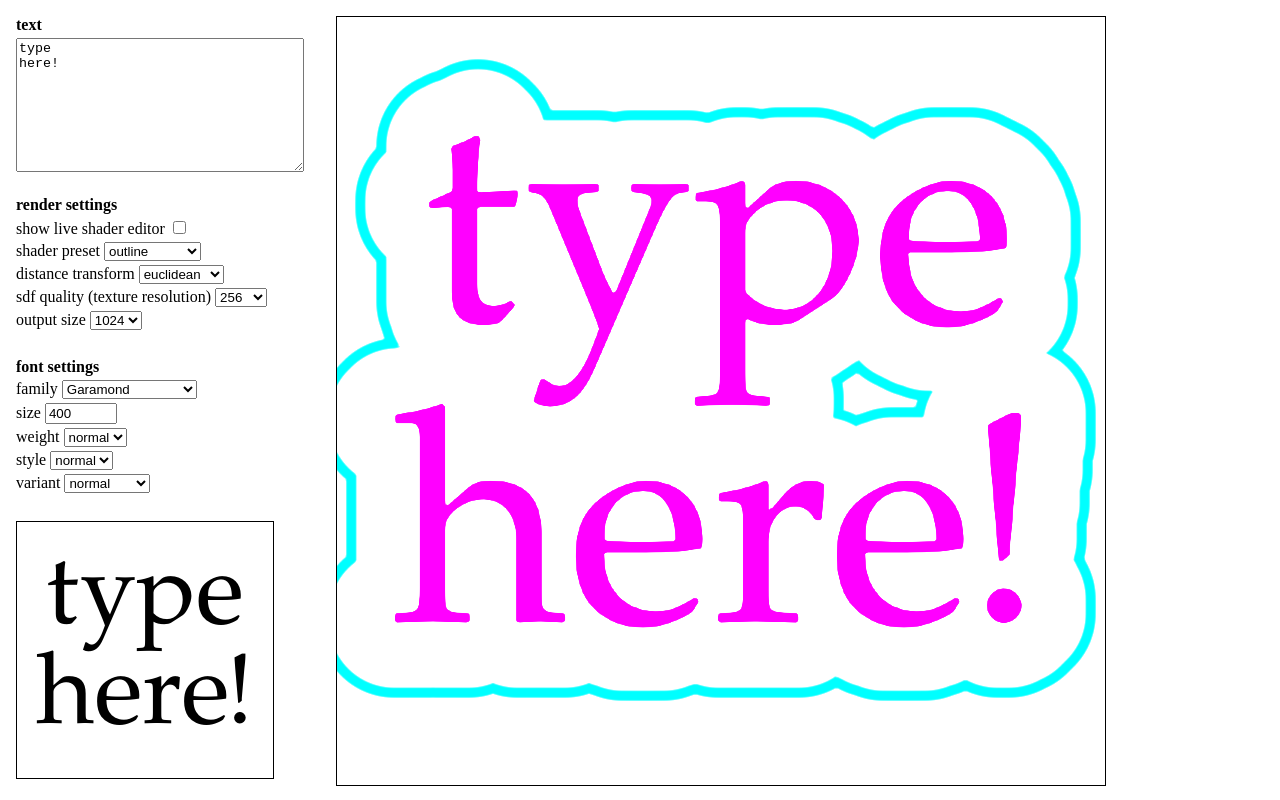
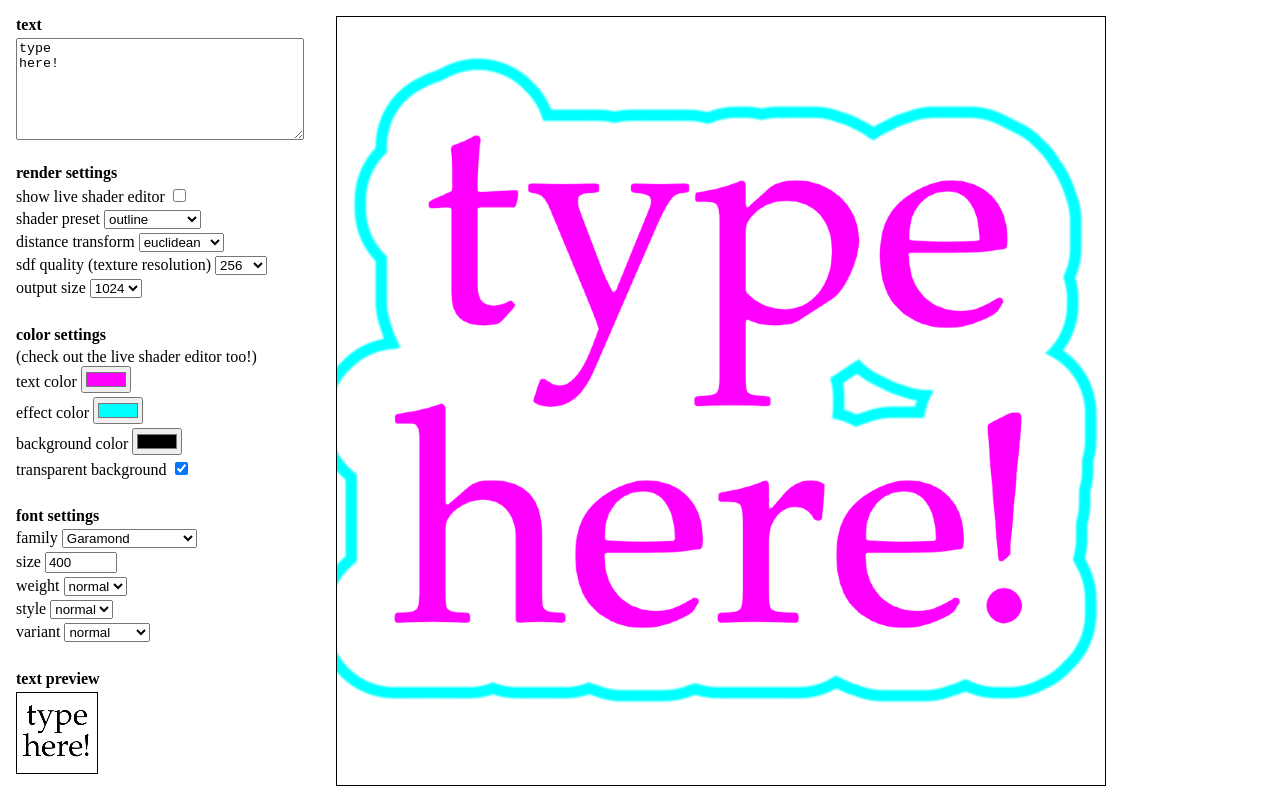
Before and after one commit to legnes/sdf-text, a plain HTML site: page index.html in a window 1280 px wide. Drawn offline with Linux system fonts and the light colour scheme.

Commit message:
Add color inputs

```diff
--- a/css/main.css
+++ b/css/main.css
@@ -30,7 +30,7 @@ html, body {
 }
 
 #textInput {
-  height: 8rem;
+  height: 6rem;
 }
 
 label {
@@ -38,8 +38,8 @@ label {
 }
 
 #glyphsCanvas {
-  width: 16rem;
-  height: 16rem;
+  width: 5rem;
+  height: 5rem;
   border: 1px solid black;
 }
 
@@ -50,7 +50,7 @@ label {
 }
 
 .editor {
-  width: 33rem;
+  width: 38rem;
   height: 80%;
   margin: 1rem 1rem 0 0;
 }
--- a/index.html
+++ b/index.html
@@ -47,6 +47,26 @@
         </label>
       </div>
       <div class="input-section">
+        <span class="input-section-header">color settings</span>
+        <span>(check out the live shader editor too!)</span>
+        <label>
+          text color
+          <input id="textColorInput" type="color"></input>
+        </label>
+        <label>
+          effect color
+          <input id="effectColorInput" type="color"></input>
+        </label>
+        <label>
+          background color
+          <input id="backgroundColorInput" type="color"></input>
+        </label>
+        <label>
+          transparent background
+          <input id="backgroundTransparencyInput" type="checkbox"></input>
+        </label>
+      </div>
+      <div class="input-section">
         <span class="input-section-header">font settings</span>
         <label>
           family
@@ -92,7 +112,10 @@
           </select>
         </label>
       </div>
-      <canvas id="glyphsCanvas" width="256" height="256"></canvas>
+      <div class="input-section">
+        <span class="input-section-header">text preview</span>
+        <canvas id="glyphsCanvas" width="256" height="256"></canvas>
+      </div>
     </div>
     <div id="editorContainer" class="hidden">
       <textarea id="shaderEditor" class="editor"></textarea>
--- a/js/dom-utils.js
+++ b/js/dom-utils.js
@@ -20,11 +20,12 @@ const deepSet = (obj, path, val) => {
 
 export const bindStateListener = (selector, eventName, statePath, callback, state) => {
   const elt = document.querySelector(selector);
+  const valueProp = elt.type === 'checkbox' ? 'checked' : 'value';
   elt.addEventListener(eventName, (evt) => {
-    deepSet(state, statePath, evt.target.value);
+    deepSet(state, statePath, evt.target[valueProp]);
     callback();
   });
-  elt.value = deepGet(state, statePath);
+  elt[valueProp] = deepGet(state, statePath);
 };
 
 export const populateOptions = (selectSelector, optionsObj, initialVal) => {
@@ -36,3 +37,10 @@ export const populateOptions = (selectSelector, optionsObj, initialVal) => {
   }
   elt.value = initialVal;
 };
+
+export const hexToRgb = (rgb, hex) => {
+  const components = /^#([a-f\d]{2})([a-f\d]{2})([a-f\d]{2})$/i.exec(hex);
+  rgb[0] = parseInt(components[1], 16) / 255;
+  rgb[1] = parseInt(components[2], 16) / 255;
+  rgb[2] = parseInt(components[3], 16) / 255;
+};
--- a/js/main.js
+++ b/js/main.js
@@ -1,12 +1,11 @@
 import { createContext, createStaticScene, createOrUpdatePipeline, updateTexture, render, resize } from './webgl-utils.js';
-import { populateOptions, bindStateListener } from './dom-utils.js';
+import { populateOptions, bindStateListener, hexToRgb } from './dom-utils.js';
 import distanceTransforms from './distance-transforms.js';
 import shaders from '../shaders/index.js';
 
-// To Do
-// [ ] Shader control
-//      [ ] add UI for some uniforms (color? distance?)
-//      [ ] auto detect uniforms and add to UI?
+// [ ] Shaders
+//      [ ] shaped text (sdf val changes along axis)
+//      [ ] drips???
 
 const state = {
   input: {
@@ -25,6 +24,12 @@ const state = {
       name: 'outline',
       editor: null,
       output: null
+    },
+    colors: {
+      textColor: '#ff00ff',
+      effectColor: '#00ffff',
+      backgroundColor: '#000000',
+      transparentBackground: true
     }
   },
   glyphs: {
@@ -44,6 +49,22 @@ const state = {
       {
         name: 'uOutputResolution',
         values: [-1, -1]
+      },
+      {
+        name: 'uTextColor',
+        values: [1, 1, 1]
+      },
+      {
+        name: 'uEffectColor',
+        values: [1, 1, 1]
+      },
+      {
+        name: 'uBackgroundColor',
+        values: [1, 1, 1]
+      },
+      {
+        name: 'uBackgroundAlpha',
+        values: [1]
       }
     ]
   },
@@ -62,6 +83,12 @@ const initDom = () => {
 
   populateOptions('#distanceTransformSelect', distanceTransforms, state.input.distanceTransform.name);
   bindStateListener('#distanceTransformSelect', 'change', 'input.distanceTransform.name', renderFull, state);
+
+  bindStateListener('#textColorInput', 'input', 'input.colors.textColor', updateColorUniformsAndRenderWebgl, state);
+  bindStateListener('#effectColorInput', 'input', 'input.colors.effectColor', updateColorUniformsAndRenderWebgl, state);
+  bindStateListener('#backgroundColorInput', 'input', 'input.colors.backgroundColor', updateColorUniformsAndRenderWebgl, state);
+  bindStateListener('#backgroundTransparencyInput', 'change', 'input.colors.transparentBackground', updateColorUniformsAndRenderWebgl, state);
+  updateColorUniforms();
 
   document.querySelector('#sdfResolution').addEventListener('change', (evt) => {
     const resolution = parseInt(evt.target.value);
@@ -130,6 +157,18 @@ const updateFont = () => {
 const updateFontAndRenderFull = () => {
   updateFont();
   renderFull();
+};
+
+const updateColorUniforms = () => {
+  hexToRgb(state.webgl.uniforms[2].values, state.input.colors.textColor);
+  hexToRgb(state.webgl.uniforms[3].values, state.input.colors.effectColor);
+  hexToRgb(state.webgl.uniforms[4].values, state.input.colors.backgroundColor);
+  state.webgl.uniforms[5].values[0] = state.input.colors.transparentBackground ? 0 : 1;
+};
+
+const updateColorUniformsAndRenderWebgl = () => {
+  updateColorUniforms();
+  renderWebgl();
 };
 
 const loadShader = () => {
--- a/js/webgl-utils.js
+++ b/js/webgl-utils.js
@@ -157,6 +157,7 @@ export const render = (gl, pipeline, uniforms) => {
   if (pipeline.error) return;
 
   // TODO: add safety/checking?
+  // TODO: cache/check values?
   const uniformLocations = pipeline.uniformLocations || uniforms.map((uniform) => gl.getUniformLocation(pipeline.program, uniform.name));
   pipeline.uniformLocations = uniformLocations;
   uniforms.forEach((uniform, idx) => {
--- /dev/null
+++ b/shaders/common-frag.js
@@ -0,0 +1,16 @@
+export const header = `
+varying vec2 vUV;
+
+uniform sampler2D uSdf;
+uniform vec2 uSdfResolution;
+uniform vec2 uOutputResolution;
+uniform vec3 uTextColor;
+uniform vec3 uEffectColor;
+uniform vec3 uBackgroundColor;
+uniform float uBackgroundAlpha;
+`;
+
+export const distance = `
+  float distanceUV = texture2D(uSdf, vUV).r / uSdfResolution.x;
+  float distancePx = distanceUV * uOutputResolution.x;
+`;
--- a/shaders/concentric-frag.js
+++ b/shaders/concentric-frag.js
@@ -1,14 +1,14 @@
+import { header, distance } from './common-frag.js';
+
 const shader = `
 precision mediump float;
 
 ////////////////////////////////
 // SETTINGS
-// colors are in RGBA
+// colors are in RGB
 // distances and fuzziness are in pixels
 // (of inherent resolution)
 ////////////////////////////////
-const vec4 TEXT_COLOR = vec4(1, 0, 1, 1);
-const vec4 RING_COLOR = vec4(0, 1, 1, 1);
 const int RING_PERIOD = 6;
 const int RING_WIDTH = 1;
 const int RING_FUZZINESS = 1;
@@ -17,17 +17,9 @@ const int RINGS_START = 6;
 const int RINGS_END = 8;
 const int RINGS_FADE = 8;
 ////////////////////////////////
-
-varying vec2 vUV;
-
-uniform sampler2D uSdf;
-uniform vec2 uSdfResolution;
-uniform vec2 uOutputResolution;
-
+${header}
 void main() {
-  float distanceUV = texture2D(uSdf, vUV).r / uSdfResolution.x;
-  float distancePx = distanceUV * uOutputResolution.x;
-
+${distance}
   float isText = smoothstep(float(TEXT_FUZZINESS), 0., distancePx);
 
   float ringPeriod = float(RING_PERIOD);
@@ -40,10 +32,14 @@ void main() {
                        smoothstep(ringFalloff, 0., concentricPosition - ringRadius);
   float concentricFade = smoothstep(-concentricIndexFalloff, 0., concentricIndex - float(RINGS_START)) *
                          smoothstep(concentricIndexFalloff, 0., concentricIndex - float(RINGS_END));
-  vec4 ringColor = vec4(RING_COLOR.rgb, concentricFade);
+  vec4 ringColor = vec4(uEffectColor, concentricFade);
   isConcentric *= (1. - isText);
 
-  gl_FragColor = isText * TEXT_COLOR + isConcentric * ringColor;
+  float isBackground = (1. - isText) * (1. - isConcentric);
+
+  gl_FragColor = isText * vec4(uTextColor, 1) +
+                 isConcentric * ringColor +
+                 isBackground * vec4(uBackgroundColor, uBackgroundAlpha);
 }
 
 `;
--- a/shaders/drop-shadow-frag.js
+++ b/shaders/drop-shadow-frag.js
@@ -1,37 +1,33 @@
+import { header, distance } from './common-frag.js';
+
 const shader = `
 precision mediump float;
 
 ////////////////////////////////
 // SETTINGS
-// colors are in RGBA
+// colors are in RGB
 // distances and fuzziness are in pixels
 // (of inherent resolution)
 ////////////////////////////////
-const vec4 TEXT_COLOR = vec4(1, 0, 1, 1);
-const vec4 SHAODW_COLOR = vec4(0, 1, 1, 1);
 const vec2 SHADOW_DIRECTION = vec2(-1, 2);
 const int SHAODW_DISTANCE = 60;
 const int SHADOW_EXTRA_WIDTH = -2;
 const int SHADOW_FUZZINESS = 5;
 const int TEXT_FUZZINESS = 2;
 ////////////////////////////////
-
-varying vec2 vUV;
-
-uniform sampler2D uSdf;
-uniform vec2 uSdfResolution;
-uniform vec2 uOutputResolution;
-
+${header}
 void main() {
-  float distanceUV = texture2D(uSdf, vUV).r / uSdfResolution.x;
-  float distancePx = distanceUV * uOutputResolution.x;
-
+${distance}
   float isText = smoothstep(float(TEXT_FUZZINESS), 0., distancePx);
   float shadowTexelDistancePx = texture2D(uSdf, vUV - normalize(SHADOW_DIRECTION) * float(SHAODW_DISTANCE) / uOutputResolution).r / uSdfResolution.x * uOutputResolution.x;
   float isShadow = smoothstep(float(SHADOW_FUZZINESS), 0., shadowTexelDistancePx - float(SHADOW_EXTRA_WIDTH));
   isShadow *= (1. - isText);
 
-  gl_FragColor = isText * TEXT_COLOR + isShadow * SHAODW_COLOR;
+  float isBackground = (1. - isText) * (1. - isShadow);
+
+  gl_FragColor = isText * vec4(uTextColor, 1) +
+                 isShadow * vec4(uEffectColor, 1) +
+                 isBackground * vec4(uBackgroundColor, uBackgroundAlpha);
 }
 `;
 export default shader;
--- a/shaders/extrude-frag.js
+++ b/shaders/extrude-frag.js
@@ -1,15 +1,15 @@
+import { header, distance } from './common-frag.js';
+
 const shader = `
 precision mediump float;
 
 ////////////////////////////////
 // SETTINGS
-// colors are in RGBA
+// colors are in RGB
 // distances and fuzziness are in pixels
 // (of inherent resolution)
 // direction will be normalized
 ////////////////////////////////
-const vec4 TEXT_COLOR = vec4(1, 0, 1, 1);
-const vec4 EXTRUSION_COLOR = vec4(0, 1, 1, 1);
 const vec2 EXTRUSION_DIRECTION = vec2(1, -4);
 const int EXTRUSION_START = 8;
 const int EXTRUSION_END = 70;
@@ -17,17 +17,9 @@ const int EXTRUSION_EXTRA_WIDTH = 1;
 const int EXTRUSION_FUZZINESS = 10;
 const int TEXT_FUZZINESS = 1;
 ////////////////////////////////
-
-varying vec2 vUV;
-
-uniform sampler2D uSdf;
-uniform vec2 uSdfResolution;
-uniform vec2 uOutputResolution;
-
+${header}
 void main() {
-  float distanceUV = texture2D(uSdf, vUV).r / uSdfResolution.x;
-  float distancePx = distanceUV * uOutputResolution.x;
-
+${distance}
   float isText = smoothstep(float(TEXT_FUZZINESS), 0., distancePx);
   float isExtrusion = 0.;
 
@@ -64,7 +56,11 @@ void main() {
   }
   isExtrusion *= (1. - isText);
 
-  gl_FragColor = isText * TEXT_COLOR + isExtrusion * EXTRUSION_COLOR;
+  float isBackground = (1. - isText) * (1. - isExtrusion);
+
+  gl_FragColor = isText * vec4(uTextColor, 1) +
+                 isExtrusion * vec4(uEffectColor, 1) +
+                 isBackground * vec4(uBackgroundColor, uBackgroundAlpha);
 }
 `;
 export default shader;
--- a/shaders/gradient-frag.js
+++ b/shaders/gradient-frag.js
@@ -1,42 +1,33 @@
+import { header, distance } from './common-frag.js';
+
 const shader = `
 precision mediump float;
-
+${header}
 ////////////////////////////////
 // SETTINGS
-// colors are in RGBA
+// colors are in RGB
 // distances and fuzziness are in pixels
 // (of inherent resolution)
 ////////////////////////////////
-const vec4 BACKGROUND_COLOR = vec4(0, 0, 0, 1);
-const vec4 COLOR_A = vec4(1, 0, 1, 1);
-const vec4 COLOR_B = vec4(0, 1, 1, 1);
 const int FUZZINESS = 120;
 
-vec4 gradient(vec2 uv) {
+vec3 gradient(vec2 uv) {
   // vertical
-  // return mix(COLOR_A, COLOR_B, uv.y);
+  // return mix(uTextColor, uEffectColor, uv.y);
 
   // horizontal
-  // return mix(COLOR_A, COLOR_B, uv.x);
+  // return mix(uTextColor, uEffectColor, uv.x);
 
   // center
-  return mix(COLOR_A, COLOR_B, distance(uv, vec2(0.5)) * 2.);
+  return mix(uTextColor, uEffectColor, distance(uv, vec2(0.5)) * 2.);
 }
 ////////////////////////////////
 
-varying vec2 vUV;
-
-uniform sampler2D uSdf;
-uniform vec2 uSdfResolution;
-uniform vec2 uOutputResolution;
-
 void main() {
-  float distanceUV = texture2D(uSdf, vUV).r / uSdfResolution.x;
-  float distancePx = distanceUV * uOutputResolution.x;
-
+${distance}
   float isText = smoothstep(float(FUZZINESS), 0., distancePx);
 
-  gl_FragColor = mix(BACKGROUND_COLOR, gradient(vUV), isText);
+  gl_FragColor = mix(vec4(uBackgroundColor, uBackgroundAlpha), vec4(gradient(vUV), 1), isText);
 }
 
 `;
--- a/shaders/outline-frag.js
+++ b/shaders/outline-frag.js
@@ -1,31 +1,22 @@
+import { header, distance } from './common-frag.js';
+
 const shader = `
 precision mediump float;
 
 ////////////////////////////////
 // SETTINGS
-// colors are in RGBA
+// colors are in RGB
 // distances and fuzziness are in pixels
 // (of inherent resolution)
 ////////////////////////////////
-const vec4 BACKGROUND_COLOR = vec4(1, 1, 1, 0);
-const vec4 TEXT_COLOR = vec4(1, 0, 1, 1);
-const vec4 OUTLINE_COLOR = vec4(0, 1, 1, 1);
 const int OUTLINE_START = 88;
 const int OUTLINE_END = 98;
 const int OUTLINE_FUZZINESS = 5;
 const int TEXT_FUZZINESS = 2;
 ////////////////////////////////
-
-varying vec2 vUV;
-
-uniform sampler2D uSdf;
-uniform vec2 uSdfResolution;
-uniform vec2 uOutputResolution;
-
+${header}
 void main() {
-  float distanceUV = texture2D(uSdf, vUV).r / uSdfResolution.x;
-  float distancePx = distanceUV * uOutputResolution.x;
-
+${distance}
   float isText = smoothstep(float(TEXT_FUZZINESS), 0., distancePx);
 
   float outlineFalloff = float(OUTLINE_FUZZINESS);
@@ -34,9 +25,9 @@ void main() {
 
   float isBackground = (1. - isText) * (1. - isOutline);
 
-  gl_FragColor = isText * TEXT_COLOR +
-                 isOutline * OUTLINE_COLOR +
-                 isBackground * BACKGROUND_COLOR;
+  gl_FragColor = isText * vec4(uTextColor, 1) +
+                 isOutline * vec4(uEffectColor, 1) +
+                 isBackground * vec4(uBackgroundColor, uBackgroundAlpha);
 }
 
 `;
--- a/shaders/pattern-mask-frag.js
+++ b/shaders/pattern-mask-frag.js
@@ -1,13 +1,14 @@
+import { header, distance } from './common-frag.js';
+
 const shader = `
 precision mediump float;
-
+${header}
 ////////////////////////////////
 // SETTINGS
-// colors are in RGBA
+// colors are in RGB
 // distances and positions are in pixels
 // (of inherent resolution)
 ////////////////////////////////
-const vec4 DOT_COLOR = vec4(1, 0, 1, 1);
 const int DOT_PERIOD = 8;
 const int DOT_RADIUS = 4;
 
@@ -15,23 +16,16 @@ vec4 pattern(vec2 position) {
   float period = float(DOT_PERIOD);
   float distance = length(mod(position, 2. * period) - period);
   float isDot = smoothstep(2., 0., distance - float(DOT_RADIUS));
-  return isDot * DOT_COLOR;
+  float isBackground = (1. - isDot);
+  return mix(vec4(uBackgroundColor, uBackgroundAlpha), vec4(uTextColor, 1), isDot);
 }
 ////////////////////////////////
 
-varying vec2 vUV;
-
-uniform sampler2D uSdf;
-uniform vec2 uSdfResolution;
-uniform vec2 uOutputResolution;
-
 void main() {
-  float distanceUV = texture2D(uSdf, vUV).r / uSdfResolution.x;
-  float distancePx = distanceUV * uOutputResolution.x;
-
+${distance}
   float isText = smoothstep(2., 0., distancePx);
 
-  gl_FragColor = isText * pattern(vUV * uOutputResolution);
+  gl_FragColor = mix(vec4(uBackgroundColor, uBackgroundAlpha), pattern(vUV * uOutputResolution), isText);
 }
 
 `;
--- a/shaders/raw-frag.js
+++ b/shaders/raw-frag.js
@@ -1,12 +1,8 @@
+import { header, distance } from './common-frag.js';
+
 const shader = `
 precision mediump float;
-
-varying vec2 vUV;
-
-uniform sampler2D uSdf;
-uniform vec2 uSdfResolution;
-uniform vec2 uOutputResolution;
-
+${header}
 void main() {
   float distanceUV = texture2D(uSdf, vUV).r / uSdfResolution.x;
   float distanceNormalized = distanceUV * 0.5 + 0.5;
--- a/shaders/simple-text-frag.js
+++ b/shaders/simple-text-frag.js
@@ -1,31 +1,23 @@
+import { header, distance } from './common-frag.js';
+
 const shader = `
 precision mediump float;
 
 ////////////////////////////////
 // SETTINGS
-// colors are in RGBA
+// colors are in RGB
 // distances and fuzziness are in pixels
 // (of inherent resolution)
 ////////////////////////////////
-const vec4 BACKGROUND_COLOR = vec4(0, 0, 0, 1);
-const vec4 TEXT_COLOR = vec4(1, 0, 1, 1);
 const int EXTRA_WIDTH = -0;
 const int FUZZINESS = 2;
 ////////////////////////////////
-
-varying vec2 vUV;
-
-uniform sampler2D uSdf;
-uniform vec2 uSdfResolution;
-uniform vec2 uOutputResolution;
-
+${header}
 void main() {
-  float distanceUV = texture2D(uSdf, vUV).r / uSdfResolution.x;
-  float distancePx = distanceUV * uOutputResolution.x;
-
+${distance}
   float isText = smoothstep(float(FUZZINESS), 0., distancePx - float(EXTRA_WIDTH));
 
-  gl_FragColor = mix(BACKGROUND_COLOR, TEXT_COLOR, isText);
+  gl_FragColor = mix(vec4(uBackgroundColor, uBackgroundAlpha), vec4(uTextColor, 1), isText);
 }
 
 `;
```
